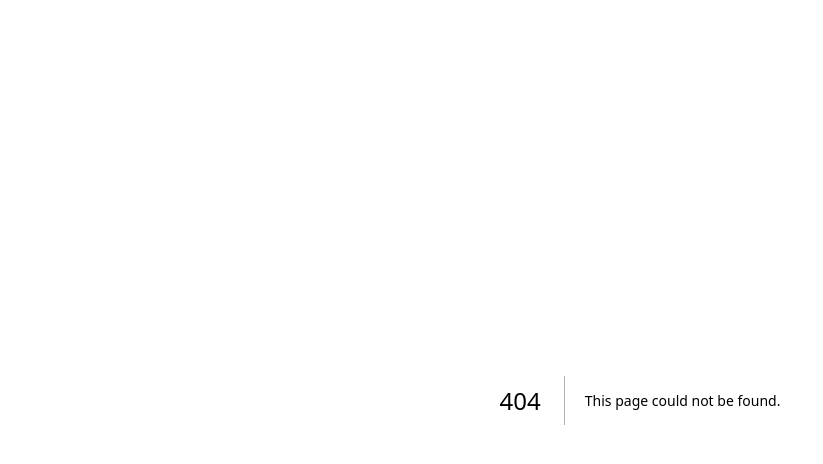
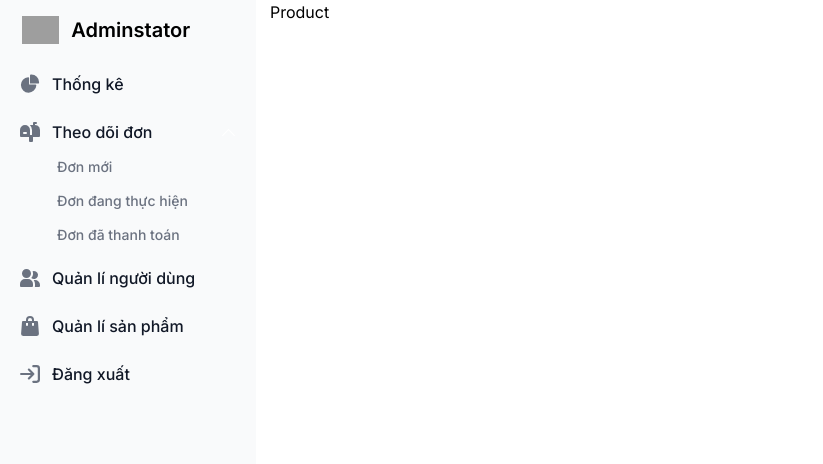
Before and after one commit to devhatebug/restaurant-manager, a Next.js app in the folder client/: page /admin/product in a window 1280 px wide. Before the commit this address had no page. Shown: the top 464 px of the page, without its empty margins (0-823 px from the left). Built offline with nearby package versions, Linux system fonts and the light colour scheme; grey boxes are pictures that could not be loaded.

Commit message:
update list page /admin/:page

```diff
--- a/client/src/app/admin/admin.module.css
+++ b/client/src/app/admin/admin.module.css
@@ -0,0 +1,12 @@
+.adminPage {
+    position: relative;
+    width: 100%;
+    height: 100vh;
+}
+.adminPage img{
+    position: absolute;
+    top: 50%;
+    left: 50%;
+    transform: translate(-50%, -50%);
+    background-color: lightblue;
+}
--- /dev/null
+++ b/client/src/app/admin/dashboard/page.js
@@ -0,0 +1,9 @@
+import React from "react";
+
+const DashBoardPage = () => {
+    return (
+        <div>hello</div>
+    )
+}
+
+export default DashBoardPage;
--- /dev/null
+++ b/client/src/app/admin/new-order/page.js
@@ -0,0 +1,9 @@
+import React from "react";
+
+const NewOrder = () => {
+    return(
+        <div>New Order</div>
+    )
+}
+
+export default NewOrder;
--- a/client/src/app/admin/page.js
+++ b/client/src/app/admin/page.js
@@ -16,7 +16,7 @@ const AdminPage = () => {
     }, [router])
     return (
         <div className={clsx(style.adminPage)}>
-            <div className="text-black">teteet</div>
+            <img src="https://i.gifer.com/Al3B.gif" alt="" />
         </div>
     );
 };
--- /dev/null
+++ b/client/src/app/admin/paid-order/page.js
@@ -0,0 +1,9 @@
+import React from "react";
+
+const PaidOrder = () => {
+    return(
+        <div>PaidOrder</div>
+    )
+}
+
+export default PaidOrder;
--- /dev/null
+++ b/client/src/app/admin/processing-order/page.js
@@ -0,0 +1,9 @@
+import React from "react";
+
+const ProcessingOrder = () => {
+    return (
+        <div>ProcessingOrder</div>
+    )
+}
+
+export default ProcessingOrder;
--- /dev/null
+++ b/client/src/app/admin/product/page.js
@@ -0,0 +1,9 @@
+import React from "react";
+
+const Product = () => {
+    return(
+        <div>Product</div>
+    )
+}
+
+export default Product;
--- /dev/null
+++ b/client/src/app/admin/users/page.js
@@ -0,0 +1,9 @@
+import React from "react";
+
+const Users = () => {
+    return(
+        <div>Users</div>
+    )
+}
+
+export default Users;
--- a/client/src/components/siderbarAdminPage.js
+++ b/client/src/components/siderbarAdminPage.js
@@ -48,7 +48,7 @@ const SiderBarAdminPage = () => {
                 </div>
                 <ul className="space-y-2 font-medium">
                     <li className="cursor-pointer">
-                        <a href="#" className="flex items-center p-2 text-gray-900 rounded-lg dark:text-white hover:bg-gray-100 dark:hover:bg-gray-700 group">
+                        <a href="/admin/dashboard" className="flex items-center p-2 text-gray-900 rounded-lg dark:text-white hover:bg-gray-100 dark:hover:bg-gray-700 group">
                             <svg className="w-5 h-5 text-gray-500 transition duration-75 dark:text-gray-400 group-hover:text-gray-900 dark:group-hover:text-white" aria-hidden="true" xmlns="http://www.w3.org/2000/svg" fill="currentColor" viewBox="0 0 22 21">
                                 <path d="M16.975 11H10V4.025a1 1 0 0 0-1.066-.998 8.5 8.5 0 1 0 9.039 9.039.999.999 0 0 0-1-1.066h.002Z"/>
                                 <path d="M12.5 0c-.157 0-.311.01-.565.027A1 1 0 0 0 11 1.02V10h8.975a1 1 0 0 0 1-.935c.013-.188.028-.374.028-.565A8.51 8.51 0 0 0 12.5 0Z"/>
@@ -56,15 +56,6 @@ const SiderBarAdminPage = () => {
                             <span className="ms-3">Thống kê</span>
                         </a>
                     </li>
-                    {/* <li>
-                        <a href="#" className="flex items-center p-2 text-gray-900 rounded-lg dark:text-white hover:bg-gray-100 dark:hover:bg-gray-700 group">
-                        <svg className="flex-shrink-0 w-5 h-5 text-gray-500 transition duration-75 dark:text-gray-400 group-hover:text-gray-900 dark:group-hover:text-white" aria-hidden="true" xmlns="http://www.w3.org/2000/svg" fill="currentColor" viewBox="0 0 18 18">
-                            <path d="M6.143 0H1.857A1.857 1.857 0 0 0 0 1.857v4.286C0 7.169.831 8 1.857 8h4.286A1.857 1.857 0 0 0 8 6.143V1.857A1.857 1.857 0 0 0 6.143 0Zm10 0h-4.286A1.857 1.857 0 0 0 10 1.857v4.286C10 7.169 10.831 8 11.857 8h4.286A1.857 1.857 0 0 0 18 6.143V1.857A1.857 1.857 0 0 0 16.143 0Zm-10 10H1.857A1.857 1.857 0 0 0 0 11.857v4.286C0 17.169.831 18 1.857 18h4.286A1.857 1.857 0 0 0 8 16.143v-4.286A1.857 1.857 0 0 0 6.143 10Zm10 0h-4.286A1.857 1.857 0 0 0 10 11.857v4.286c0 1.026.831 1.857 1.857 1.857h4.286A1.857 1.857 0 0 0 18 16.143v-4.286A1.857 1.857 0 0 0 16.143 10Z"/>
-                        </svg>
-                        <span className="flex-1 ms-3 whitespace-nowrap">Kanban</span>
-                        <span className="inline-flex items-center justify-center px-2 ms-3 text-sm font-medium text-gray-800 bg-gray-100 rounded-full dark:bg-gray-700 dark:text-gray-300">Pro</span>
-                        </a>
-                    </li> */}
                     <li className="cursor-pointer">
                         <div onClick={toogleFollow} className="flex items-center p-2 text-gray-900 rounded-lg dark:text-white hover:bg-gray-100 dark:hover:bg-gray-700 group">
                             <svg className="flex-shrink-0 w-5 h-5 text-gray-500 transition duration-75 dark:text-gray-400 group-hover:text-gray-900 dark:group-hover:text-white" aria-hidden="true" xmlns="http://www.w3.org/2000/svg" fill="currentColor" viewBox="0 0 20 20">
@@ -82,14 +73,26 @@ const SiderBarAdminPage = () => {
                         </div>
                         {isFollow === true &&
                             <ul className="text-sm max-w-md space-y-1 text-gray-500 dark:text-gray-400">
-                                <li className="cursor-pointer hover:bg-gray-100 dark:hover:bg-gray-700 p-[5px] rounded-lg ml-[40px]">Đơn mới</li>
-                                <li className="cursor-pointer hover:bg-gray-100 dark:hover:bg-gray-700 p-[5px] rounded-lg ml-[40px]">Đơn đang thực hiện</li>
-                                <li className="cursor-pointer hover:bg-gray-100 dark:hover:bg-gray-700 p-[5px] rounded-lg ml-[40px]">Đơn đã thanh toán</li>
+                                <li className="cursor-pointer hover:bg-gray-100 dark:hover:bg-gray-700 p-[5px] rounded-lg ml-[40px]">
+                                    <a href="/admin/new-order">
+                                        <div>Đơn mới</div>
+                                    </a>
+                                </li>
+                                <li className="cursor-pointer hover:bg-gray-100 dark:hover:bg-gray-700 p-[5px] rounded-lg ml-[40px]">
+                                    <a href="/admin/processing-order">
+                                        <div>Đơn đang thực hiện</div>
+                                    </a>
+                                </li>
+                                <li className="cursor-pointer hover:bg-gray-100 dark:hover:bg-gray-700 p-[5px] rounded-lg ml-[40px]">
+                                    <a href="/admin/paid-order">
+                                        <div>Đơn đã thanh toán</div>
+                                    </a>
+                                </li>
                             </ul>
                         }
                     </li>
                     <li className="cursor-pointer">
-                        <a href="#" className="flex items-center p-2 text-gray-900 rounded-lg dark:text-white hover:bg-gray-100 dark:hover:bg-gray-700 group">
+                        <a href="/admin/users" className="flex items-center p-2 text-gray-900 rounded-lg dark:text-white hover:bg-gray-100 dark:hover:bg-gray-700 group">
                             <svg className="flex-shrink-0 w-5 h-5 text-gray-500 transition duration-75 dark:text-gray-400 group-hover:text-gray-900 dark:group-hover:text-white" aria-hidden="true" xmlns="http://www.w3.org/2000/svg" fill="currentColor" viewBox="0 0 20 18">
                                 <path d="M14 2a3.963 3.963 0 0 0-1.4.267 6.439 6.439 0 0 1-1.331 6.638A4 4 0 1 0 14 2Zm1 9h-1.264A6.957 6.957 0 0 1 15 15v2a2.97 2.97 0 0 1-.184 1H19a1 1 0 0 0 1-1v-1a5.006 5.006 0 0 0-5-5ZM6.5 9a4.5 4.5 0 1 0 0-9 4.5 4.5 0 0 0 0 9ZM8 10H5a5.006 5.006 0 0 0-5 5v2a1 1 0 0 0 1 1h11a1 1 0 0 0 1-1v-2a5.006 5.006 0 0 0-5-5Z"/>
                             </svg>
@@ -97,7 +100,7 @@ const SiderBarAdminPage = () => {
                         </a>
                     </li>
                     <li className="cursor-pointer">
-                        <a href="#" className="flex items-center p-2 text-gray-900 rounded-lg dark:text-white hover:bg-gray-100 dark:hover:bg-gray-700 group">
+                        <a href="/admin/product" className="flex items-center p-2 text-gray-900 rounded-lg dark:text-white hover:bg-gray-100 dark:hover:bg-gray-700 group">
                             <svg className="flex-shrink-0 w-5 h-5 text-gray-500 transition duration-75 dark:text-gray-400 group-hover:text-gray-900 dark:group-hover:text-white" aria-hidden="true" xmlns="http://www.w3.org/2000/svg" fill="currentColor" viewBox="0 0 18 20">
                                 <path d="M17 5.923A1 1 0 0 0 16 5h-3V4a4 4 0 1 0-8 0v1H2a1 1 0 0 0-1 .923L.086 17.846A2 2 0 0 0 2.08 20h13.84a2 2 0 0 0 1.994-2.153L17 5.923ZM7 9a1 1 0 0 1-2 0V7h2v2Zm0-5a2 2 0 1 1 4 0v1H7V4Zm6 5a1 1 0 1 1-2 0V7h2v2Z"/>
                             </svg>
```
